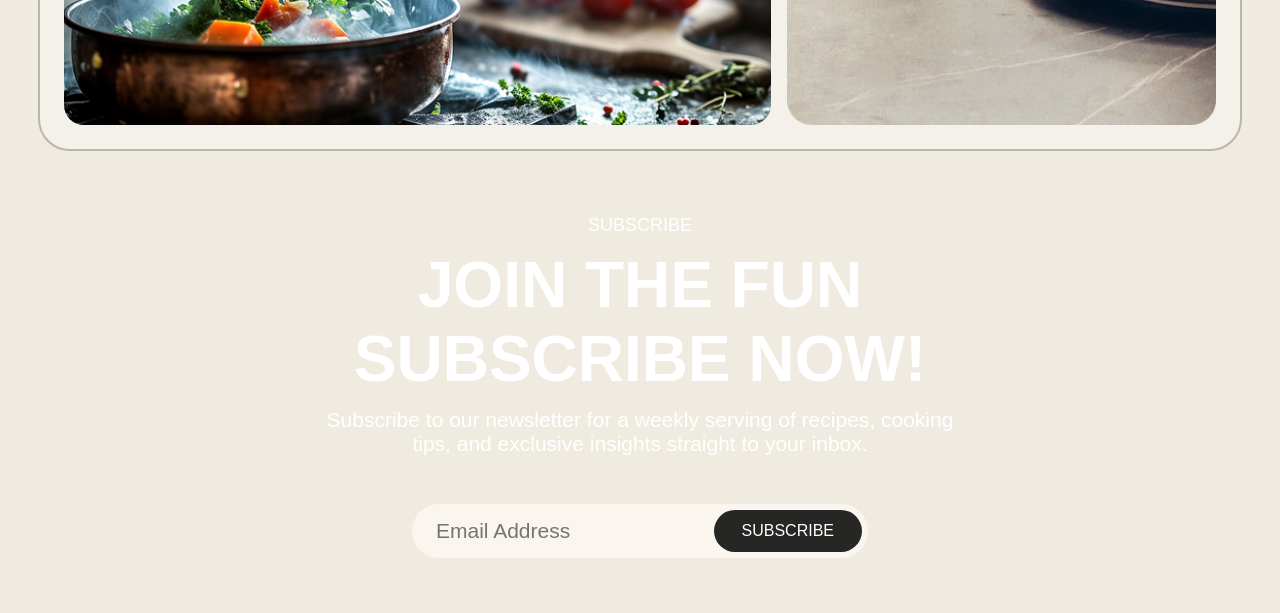
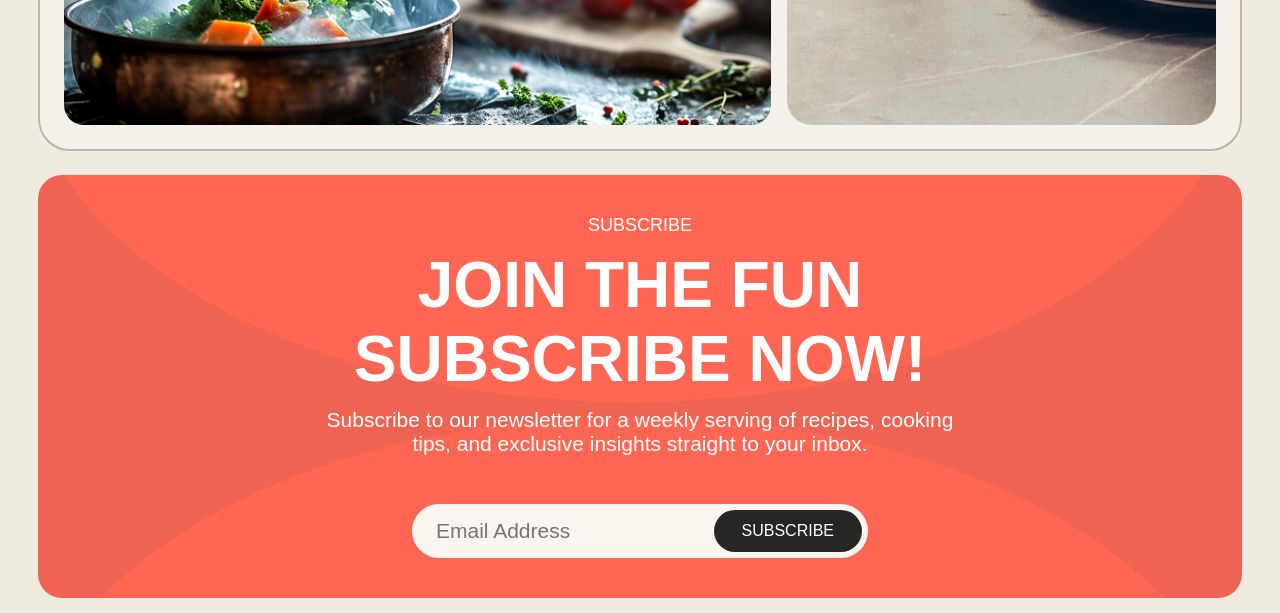
Before and after one commit to pantzari/Cooking-Recipe-Blog, a website: page index.html in a window 1280 px wide. Shown: the part 4568-5181 px from the top of the page. Drawn offline with nearby package versions, Linux system fonts and the light colour scheme; the site is published under a folder, as on GitHub Pages, so addresses that start at the root find nothing.

Commit message:
github path issue fix

```diff
--- a/src/sass/partials/pages/components/_footer.scss
+++ b/src/sass/partials/pages/components/_footer.scss
@@ -174,7 +174,7 @@ footer {
   }
 }
 .newsletter {
-  background-image: url("/front/img/cta.png");
+  background-image: url("../img/cta.png");
   background-position: center;
   background-size: cover;
   background-repeat: no-repeat;
```
Also changed, not shown: css/index.css, css/index.min.css, 2 other files.
